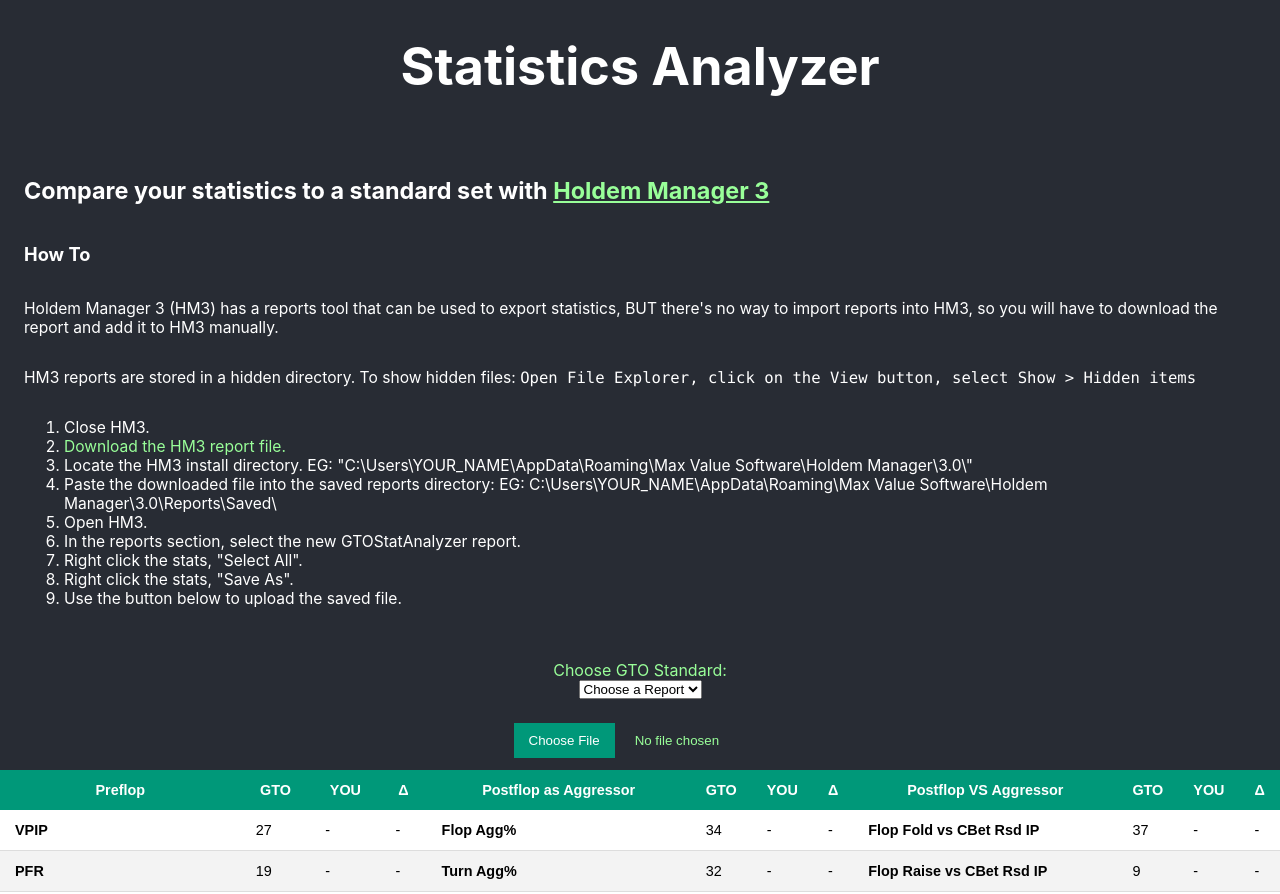
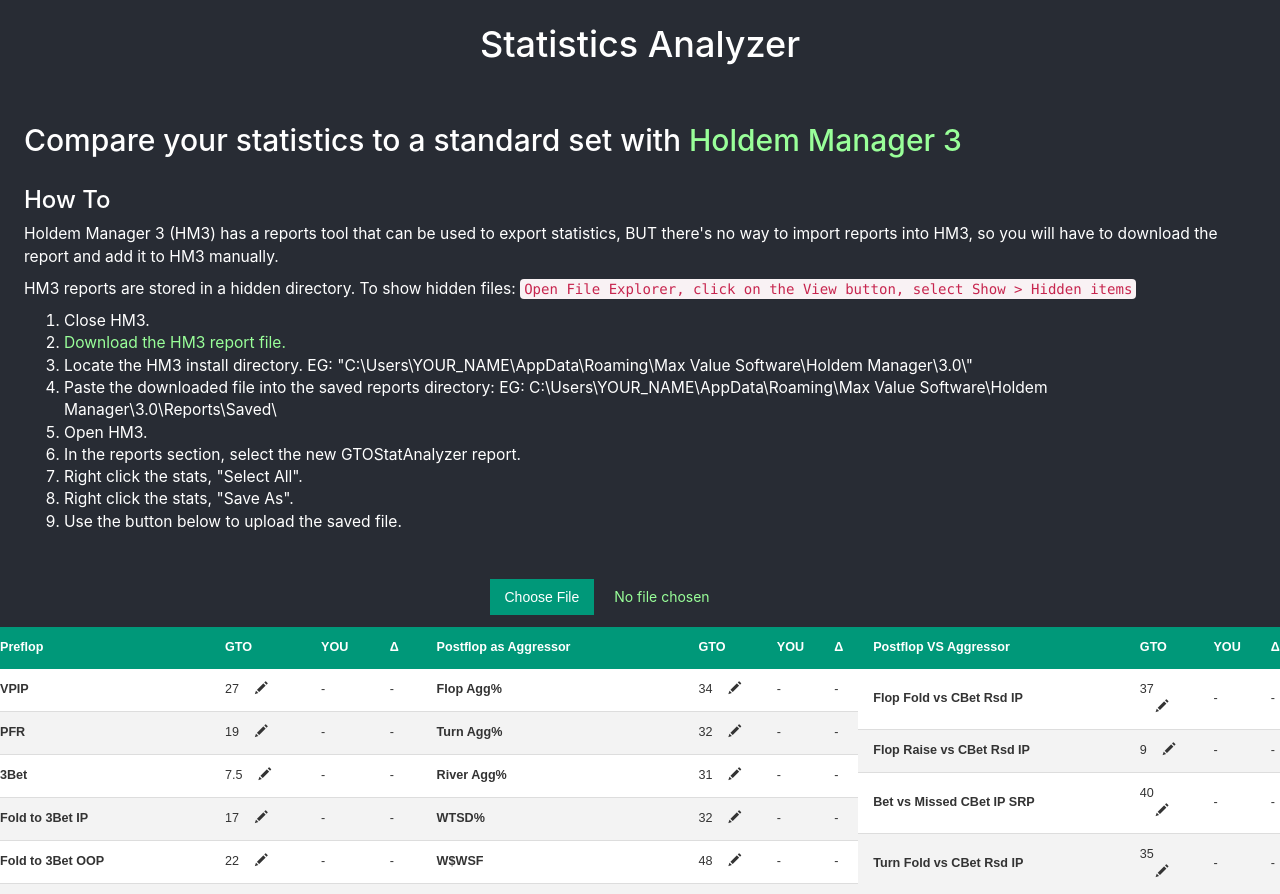
Before and after one commit to HakAl/plodelta, a React (Create React App) app: page / in a window 1280 px wide. Shown: the top 894 px of the page. Built offline with nearby package versions, Linux system fonts and the light colour scheme.

Commit message:
hacked in an edit feature

```diff
--- a/public/index.html
+++ b/public/index.html
@@ -3,6 +3,7 @@
   <head>
     <meta charset="utf-8" />
     <link rel="icon" href="%PUBLIC_URL%/favicon.ico" />
+    <link rel="stylesheet" href="https://maxcdn.bootstrapcdn.com/bootstrap/3.3.7/css/bootstrap.min.css">
     <meta name="viewport" content="width=device-width, initial-scale=1" />
     <meta name="theme-color" content="#000000" />
     <meta
--- a/src/App.js
+++ b/src/App.js
@@ -1,11 +1,11 @@
 import './App.css';
-import CSVInput from "./CSVInput";
+import HM3Report from "./HM3Report";
 import Instructions from "./Instructions";
 import {useState} from "react";
 import GTOSelect from "./GTOSelect";
 import {REPORT_DEFAULT} from "./appData";
 
-function App() {
+function App({reportSelect = false}) {
     const [report, setReport] = useState(REPORT_DEFAULT);
 
     const onReportChange = (event) => {
@@ -26,8 +26,8 @@
                 </div>
             </section>
             <section>
-                <GTOSelect onReportChange={onReportChange} />
-                <CSVInput />
+                {reportSelect && <GTOSelect onReportChange={onReportChange} />}
+                <HM3Report />
             </section>
 
             <p className={'body-context'}>
--- a/src/GTOTable.js
+++ b/src/GTOTable.js
@@ -1,34 +1,98 @@
-import {Fragment} from "react";
+import {Fragment, useState} from "react";
+import {GTO_POSTFLOP_VS_VALUES} from "./appData";
 
 const isTenPercentOff = (gto, delta) => {
-    return  Math.abs(((delta / gto) * 100)).toFixed() >= 10;
+    return Math.abs(((delta / gto) * 100)).toFixed() >= 10;
 }
 
 function GTOTable({title, gtoTitles, gtoValues, playerValues, playerDeltas, average}) {
+    const [editIndex, setEditIndex] = useState(undefined);
+    const [userEdits, setUserEdits] = useState([]);
+
     const hasPlayerValues = playerValues && playerValues.length > 0;
+    const onGTOValueEdit = (edit) => {
+
+        userEdits[edit.index] = edit.value;
+        setUserEdits(userEdits);
+    };
+    const onGTOValueSave = (i) => {
+        const toValidate = userEdits[i];
+        const isNumberRegex = /^\d+$/;
+        if (!isNumberRegex.test(toValidate)) {
+            userEdits[i] = undefined;
+            userEdits.splice(i, 1);
+            setUserEdits(userEdits);
+        }
+        setEditIndex(undefined);
+    }
+    const onGTOValueClose = (i) => {
+        userEdits[i] = undefined;
+        userEdits.splice(i, 1);
+        setEditIndex(undefined);
+    }
+
     return (
         <Fragment>
             <table className="styled-table">
-                <thead><tr><th>{title}</th><th>GTO</th><th>YOU</th><th>&#916;</th></tr></thead>
+                <thead>
+                <tr>
+                    <th>{title}</th>
+                    <th>GTO</th>
+                    <th>YOU</th>
+                    <th>&#916;</th>
+                </tr>
+                </thead>
                 <tbody>
                 {gtoTitles.map((title, i) => {
-                    let playerValueClassName = '';
-                    if (hasPlayerValues) {
-                        playerValueClassName = isTenPercentOff(gtoValues[i], (playerValues[i] - gtoValues[i]).toFixed(2))
-                            ? 'bad' : 'good';
-                    }
+                        let playerValueClassName = '';
+                        if (hasPlayerValues) {
+                            playerValueClassName = isTenPercentOff(gtoValues[i], (playerValues[i] - gtoValues[i]).toFixed(2))
+                                ? 'bad' : 'good';
+                        }
+                        const hasUserEdit = typeof userEdits[i] !== 'undefined' && userEdits[i] !== undefined;
+                        const updatedValue = hasUserEdit ? userEdits[i] : gtoValues[i];
+                        let updatedDelta;
+                        if (playerDeltas) {
+                            updatedDelta = hasUserEdit ? Math.abs(userEdits[i] - playerValues[i]).toFixed(2) : playerDeltas[i]
+                        }
+
                         return <tr key={i}>
                             <td><b>{title}</b></td>
-                            <td>{gtoValues[i]}</td>
-                            <td >{ hasPlayerValues ? playerValues[i] : '-' }</td>
+                            {editIndex === i
+                                ? <td>
+                                    <input onChange={(event) => {
+                                        if (event && event.target && event.target.value) {
+                                            onGTOValueEdit({index: i, value: event.target.value});
+                                        }
+                                    }}/>
+                                    <i onClick={() => onGTOValueSave(i)}
+                                       style={{'paddingLeft': '4px', 'paddingRight': '4px'}}
+                                       className={'glyphicon glyphicon-ok'}/>
+                                    <i onClick={() => onGTOValueClose(i)}
+                                       style={{'paddingLeft': '4px', 'paddingRight': '4px'}}
+                                       className={'glyphicon glyphicon-remove'}/></td>
+                                : <td>{updatedValue}
+                                    <i onClick={() => setEditIndex(i)}
+                                       style={{'paddingLeft': '16px', 'paddingRight': '4px'}}
+                                       className={'glyphicon glyphicon-pencil'}/>
+                                </td>
+                            }
+                            <td>{hasPlayerValues ? playerValues[i] : '-'}</td>
                             <td className={playerValueClassName}>
-                                { playerDeltas ? playerDeltas[i] : '-'}
+                                {playerDeltas ? updatedDelta : '-'}
                             </td>
                         </tr>;
                     }
                 )}
                 </tbody>
-                <tfoot><tr><td>Average Deviation</td><td></td><td></td><td>{average}</td></tr></tfoot>
+                <tfoot>
+                <tr>
+                    <td>Average Deviation</td>
+                    <td></td>
+                    <td></td>
+                    <td>{average}</td>
+                </tr>
+                </tfoot>
             </table>
         </Fragment>
     );
```
Also changed, not shown: src/HM3Report.js (renamed from src/CSVInput.js, +6 -6 lines).
